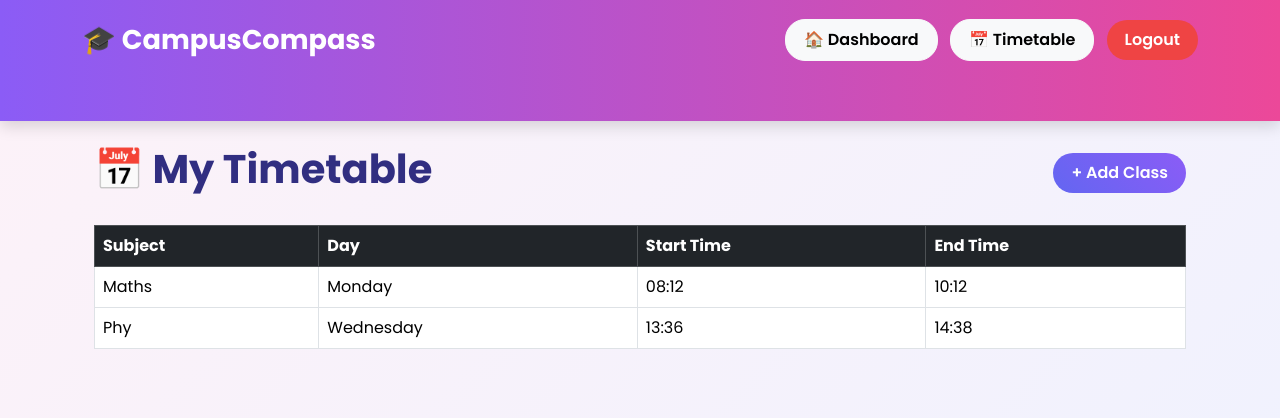
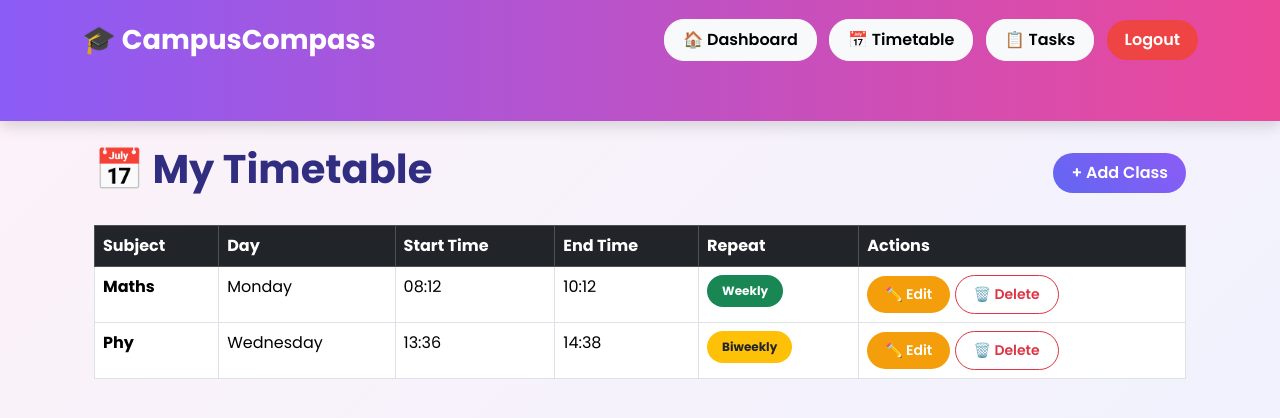
Before and after one commit to arshiahaque77-cpu/CampusCompass-2.0, a Flask app: page /timetable in a window 1280 px wide. Shown: the top 418 px of the page. Run offline with Flask 3, Linux system fonts and the light colour scheme; a user stored in the database is signed in; data comes from the database, SQL or seed files in the repository.

Commit message:
Fix timetable day ordering

```diff
--- a/app.py
+++ b/app.py
@@ -429,14 +429,23 @@ def timetable():
         return redirect(url_for("login"))
 
     connection = sqlite3.connect("campuscompass.db")
-
     cursor = connection.cursor()
 
     cursor.execute("""
     SELECT *
     FROM timetable
     WHERE user_id = ?
-    ORDER BY day, start_time
+    ORDER BY
+        CASE day
+            WHEN 'Monday' THEN 1
+            WHEN 'Tuesday' THEN 2
+            WHEN 'Wednesday' THEN 3
+            WHEN 'Thursday' THEN 4
+            WHEN 'Friday' THEN 5
+            WHEN 'Saturday' THEN 6
+            ELSE 7
+        END,
+        start_time
     """, (session["user_id"],))
 
     classes = cursor.fetchall()
@@ -450,6 +459,69 @@ def timetable():
 
 
 
+@app.route("/edit_class/<int:class_id>", methods=["GET", "POST"])
+def edit_class(class_id):
+
+    if "user_id" not in session:
+        return redirect(url_for("login"))
+
+    connection = sqlite3.connect("campuscompass.db")
+    cursor = connection.cursor()
+
+    if request.method == "POST":
+
+        subject_name = request.form.get("subject_name")
+        day = request.form.get("day")
+        start_time = request.form.get("start_time")
+        end_time = request.form.get("end_time")
+        repeat = request.form.get("repeat")
+
+        cursor.execute("""
+        UPDATE timetable
+        SET subject_name = ?, day = ?, start_time = ?, end_time = ?, repeat = ?
+        WHERE id = ? AND user_id = ?
+        """, (
+            subject_name,
+            day,
+            start_time,
+            end_time,
+            repeat,
+            class_id,
+            session["user_id"]
+        ))
+
+        connection.commit()
+        connection.close()
+
+        return redirect(url_for("timetable"))
+
+    connection.close()
+
+    return render_template("edit_class.html", class_id = class_id)
+
+
+
+@app.route("/delete_class/<int:class_id>")
+def delete_class(class_id):
+
+    if "user_id" not in session:
+        return redirect(url_for("login"))
+
+    connection = sqlite3.connect("campuscompass.db")
+    cursor = connection.cursor()
+
+    cursor.execute("""
+    DELETE FROM timetable
+    WHERE id = ? AND user_id = ?
+    """, (class_id, session["user_id"]))
+
+    connection.commit()
+    connection.close()
+
+    return redirect(url_for("timetable"))
+
+
+
 # Run the Flask development server
 if __name__ == "__main__":
     app.run(debug=True)
--- a/templates/layout.html
+++ b/templates/layout.html
@@ -45,6 +45,10 @@
                             📅 Timetable
                         </a>
 
+                        <a class="btn btn-light me-2" href="/tasks">
+                            📋 Tasks
+                        </a>
+
                         <a class="btn btn-danger" href="/logout">
                             Logout
                         </a>
--- a/templates/timetable.html
+++ b/templates/timetable.html
@@ -32,6 +32,8 @@ Timetable
                         <th>Day</th>
                         <th>Start Time</th>
                         <th>End Time</th>
+                        <th>Repeat</th>
+                        <th>Actions</th>
                     </tr>
 
                 </thead>
@@ -42,13 +44,52 @@ Timetable
 
                         <tr>
 
-                            <td>{{ class[2] }}</td>
+                            <td>
+                                <strong>{{ class[2] }}</strong>
+                            </td>
 
                             <td>{{ class[3] }}</td>
 
                             <td>{{ class[4] }}</td>
 
                             <td>{{ class[5] }}</td>
+
+                            <td>
+                                {% if class[6] == "Weekly" %}
+                                    <span class="badge bg-success">
+                                        Weekly
+                                    </span>
+
+                                {% elif class[6] == "Biweekly" %}
+                                    <span class="badge bg-warning text-dark">
+                                        Biweekly
+                                    </span>
+
+                                {% elif class[6] == "Monthly" %}
+                                    <span class="badge bg-info">
+                                        Monthly
+                                    </span>
+
+                                {% else %}
+                                   Once
+                                {% endif %}
+
+                            </td>
+
+                            <td>
+
+                                <a href="/edit_class/{{ class[0] }}"
+                                class="btn btn-sm btn-warning">
+                                    ✏️ Edit
+                                </a>
+
+                                <a href="/delete_class/{{ class[0] }}"
+                                class="btn btn-sm btn-outline-danger"
+                                onclick="return confirm('Are you sure you want to delete this class?');">
+                                   🗑️ Delete
+                                </a>
+
+                            </td>
 
                         </tr>
 
```
